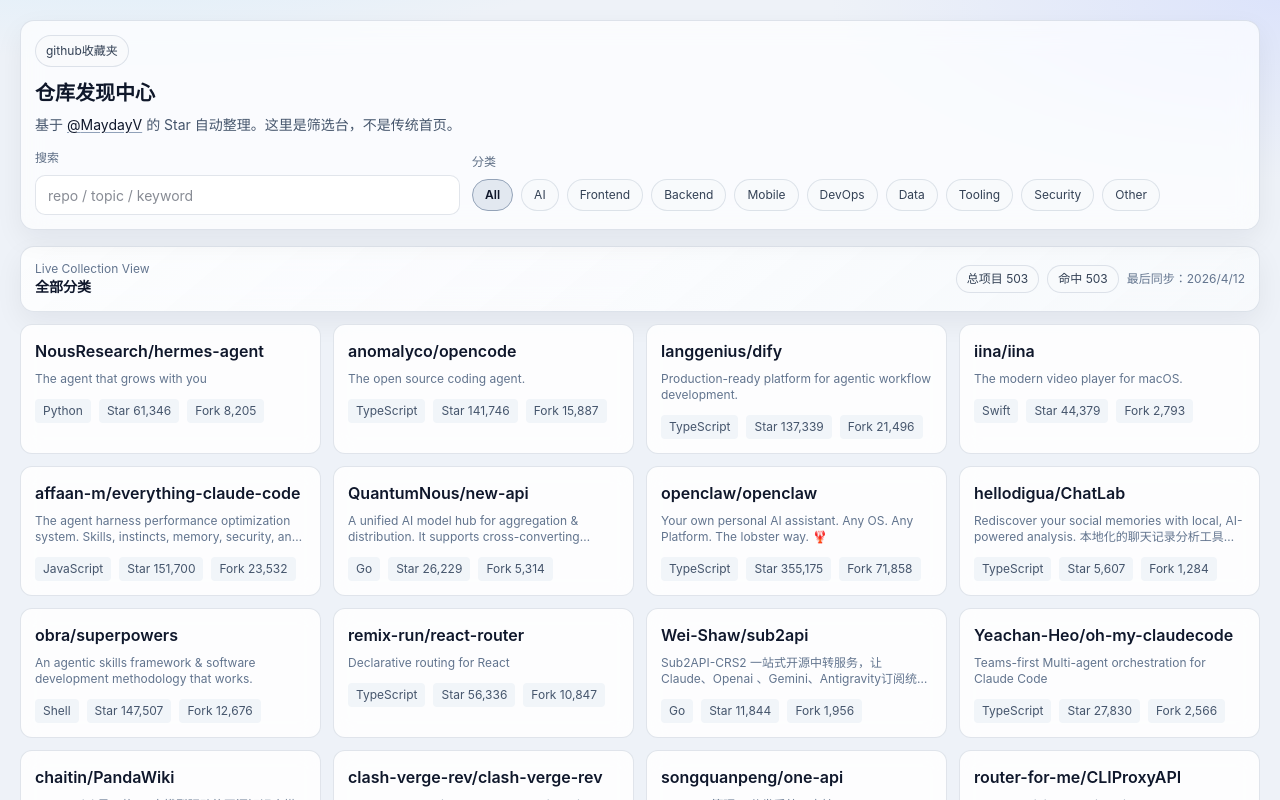
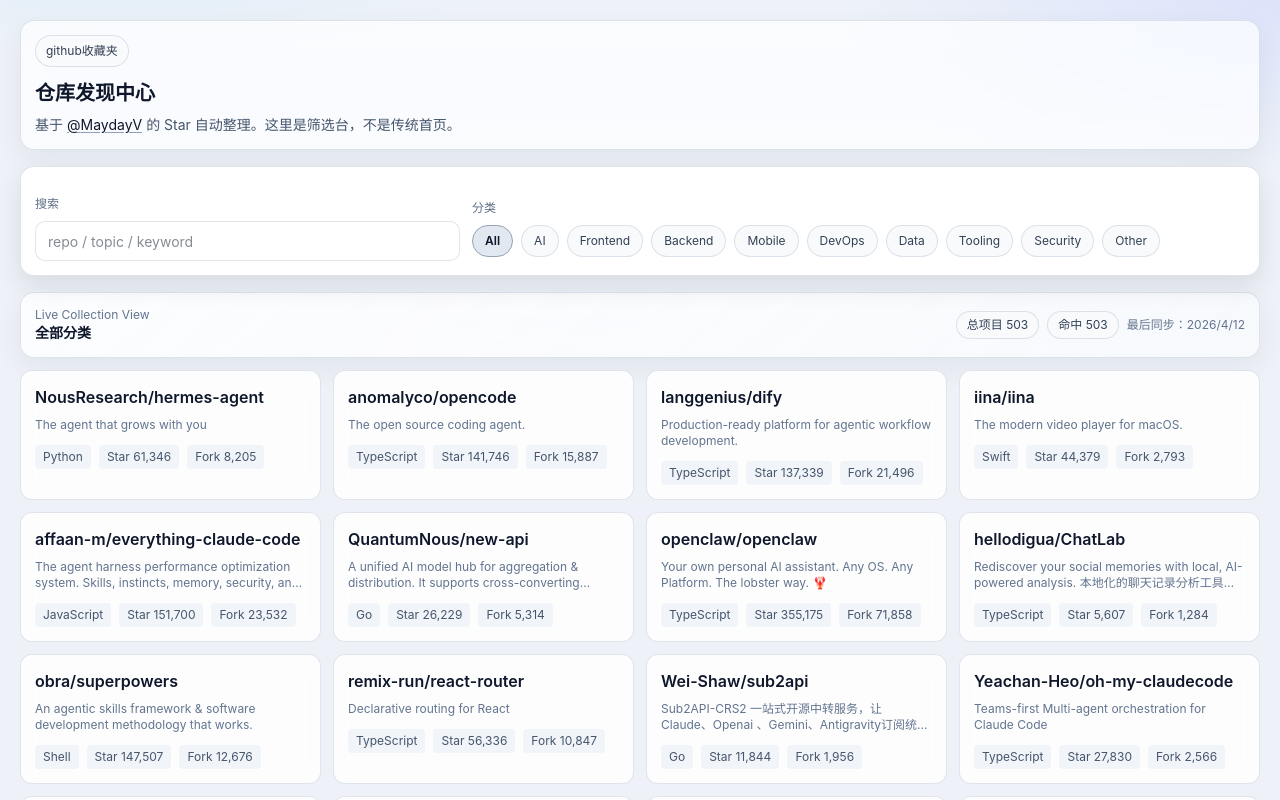
Before and after one commit to MaydayV/MyStar, a Next.js app: page / in a window 1280 px wide. Shown: the top 800 px of the page. Built offline with nearby package versions, Linux system fonts and the light colour scheme.

Commit message:
fix(ui): sticky 分类筛选卡片并移除透底半透明

```diff
--- a/src/app/globals.css
+++ b/src/app/globals.css
@@ -39,9 +39,17 @@
 
 .top-panel {
   padding: 14px;
+}
+
+.card.filter-panel {
+  padding: 14px;
   position: sticky;
   top: 12px;
-  z-index: 30;
+  z-index: 40;
+  background: #ffffff;
+  backdrop-filter: none;
+  -webkit-backdrop-filter: none;
+  box-shadow: 0 10px 24px rgba(15, 23, 42, 0.1);
 }
 
 .top-panel-head {
--- a/src/components/favorites-showcase.tsx
+++ b/src/components/favorites-showcase.tsx
@@ -60,7 +60,9 @@
             </p>
           </div>
         </div>
+      </section>
 
+      <section className="card filter-panel">
         <div className="top-controls">
           <div className="control-block">
             <div className="side-title">搜索</div>
@@ -86,8 +88,6 @@
               ))}
             </div>
           </div>
-
-
         </div>
       </section>
 
```
